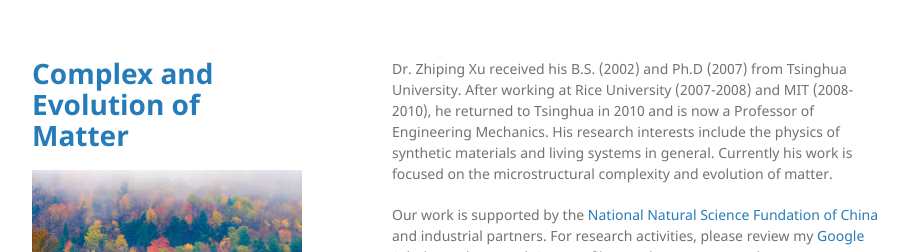
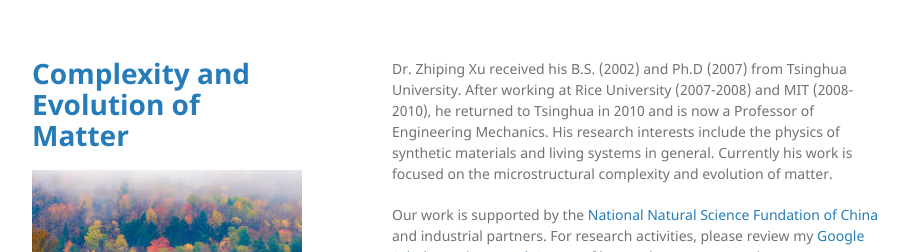
Before and after one commit to xuzhiping/xuzhiping.github.io, a Jekyll site: the page built from index.md, in a window 1280 px wide. Shown: the top 252 px of the page, without its empty margins (178-1101 px from the left). Built offline with Jekyll 4.4.1, drawn with Linux system fonts in a browser that asks for light colours.

```diff
--- a/_config.yml
+++ b/_config.yml
@@ -1,4 +1,4 @@
-title: Complex and Evolution of Matter
+title: Complexity and Evolution of Matter
 logo: /images/vermont.jpeg
 description: Zhiping Xu's group at Tsinghua
 show_downloads: false
```
